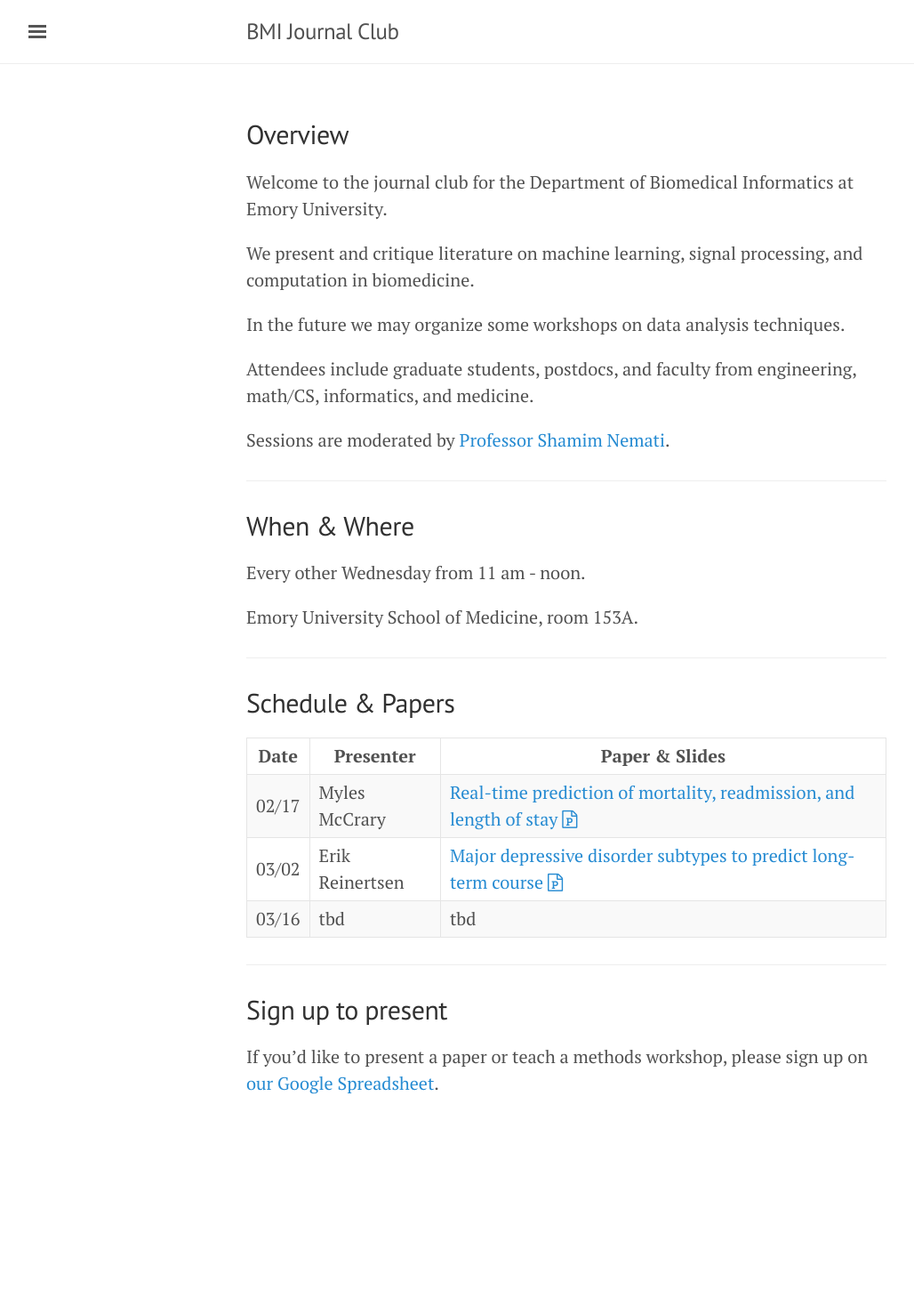
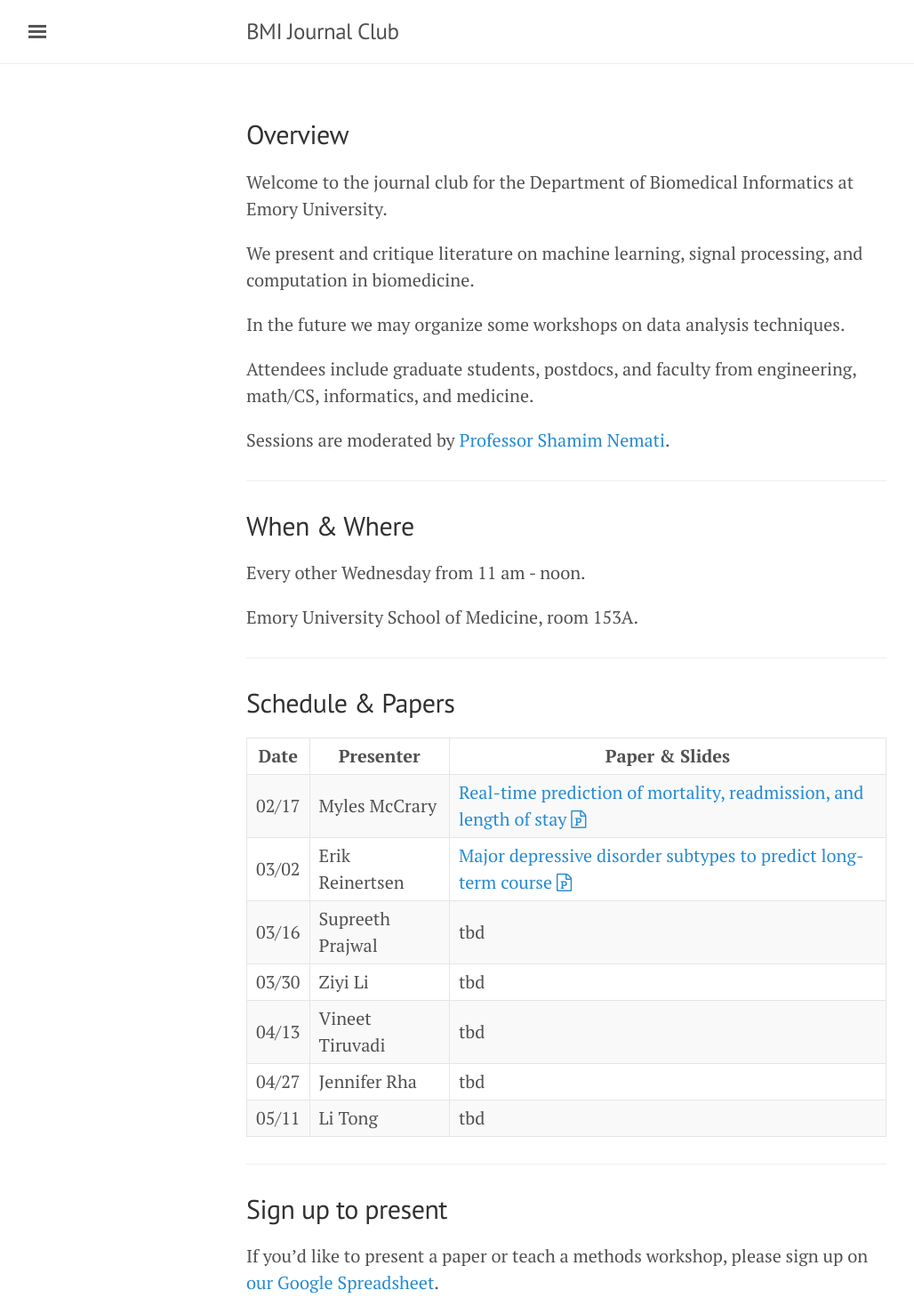
Before and after one commit to NematiLab/bmijc, a Jekyll site: the page built from index.md, in a window 1280 px wide. Shown: the whole page at 89% size, without its empty margins (3-1031 px from the left). Built offline with Jekyll 4.4.1, drawn with Linux system fonts in a browser that asks for light colours; nearby versions of some CDN libraries; before the commit the page ends 1253 px from its top, so only the background shows below that.

Commit message:
added others to schedule

```diff
--- a/index.md
+++ b/index.md
@@ -34,7 +34,11 @@
 --- | --- | ---
 02/17 | Myles McCrary | [Real-time prediction of mortality, readmission, and length of stay]({{ site.baseurl }}/assets/160217_paper.pdf) [<i class='fa fa-file-powerpoint-o'></i>]({{ site.baseurl }}/assets/160217_slides.ppt)
 03/02 | Erik Reinertsen | [Major depressive disorder subtypes to predict long-term course]({{ site.baseurl }}/assets/160302_paper.pdf) [<i class='fa fa-file-powerpoint-o'></i>]({{ site.baseurl }}/assets/160302_slides.pdf)
-03/16 | tbd | tbd
+03/16 | Supreeth Prajwal | tbd
+03/30 | Ziyi Li | tbd
+04/13 | Vineet Tiruvadi | tbd
+04/27 | Jennifer Rha | tbd
+05/11 | Li Tong | tbd
 
 ---
 
```
